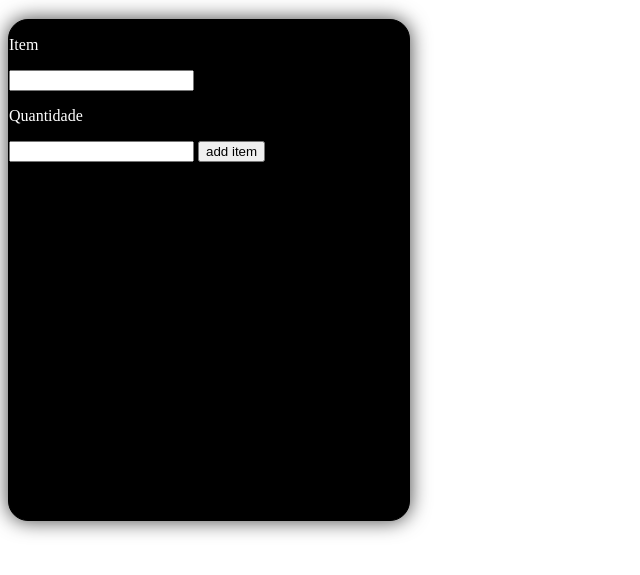
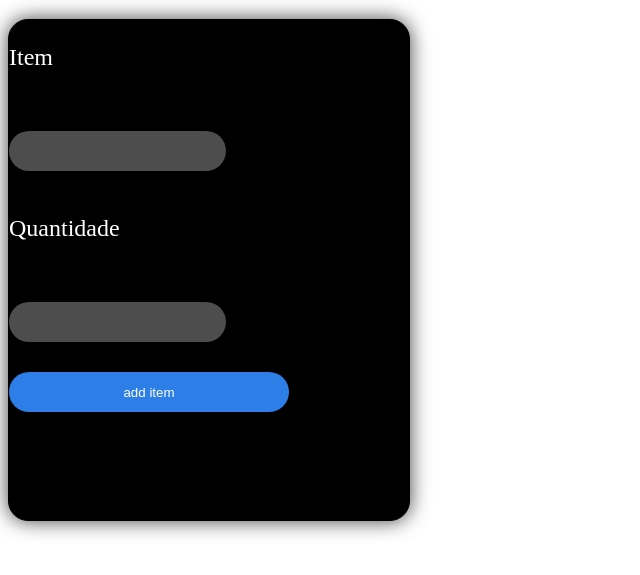
Before and after one commit to erik759503/Deposito, a plain HTML site: page index.html in a window 1280 px wide. Shown: the part 61-636 px from the top of the page, without its empty margins (0-640 px from the left). Drawn offline with Linux system fonts and the light colour scheme.

Commit message:
add style css

```diff
--- a/index.css
+++ b/index.css
@@ -1,4 +1,4 @@
-.box{
+.box {
     border: 1px solid black;
     width: 400px;
     height: 500px;
@@ -10,3 +10,45 @@
     background-position: center;
     overflow: hidden;
 }
+
+input {
+    background: rgba(255, 255, 255, 0.3);
+    height: 40px;
+    line-height: 40px;
+    border-radius: 20px;
+    padding: 0px 20px;
+    border: none;
+    margin-bottom: 20px;
+    color: white;
+}
+
+button {
+    background: rgb(45, 126, 231);
+    height: 40px;
+    line-height: 40px;
+    border-radius: 40px;
+    border: none;
+    margin: 10px 0px;
+    box-shadow: 0px 0px 5px rgba(0, 0, 0, 0.3);
+    color: white;
+    width: 70%;
+}
+
+p {
+    font-weight: normal;
+    font-size: 24px;
+    text-shadow: 0px 0px 2px rgba(0, 0, 0, 0.5);
+    margin-bottom: 60px;
+}
+
+button {
+    background: rgb(45, 126, 231);
+    height: 40px;
+    line-height: 40px;
+    border-radius: 40px;
+    border: none;
+    margin: 10px 0px;
+    box-shadow: 0px 0px 5px rgba(0, 0, 0, 0.3);
+    color: white;
+    width: 70%;
+}
```
